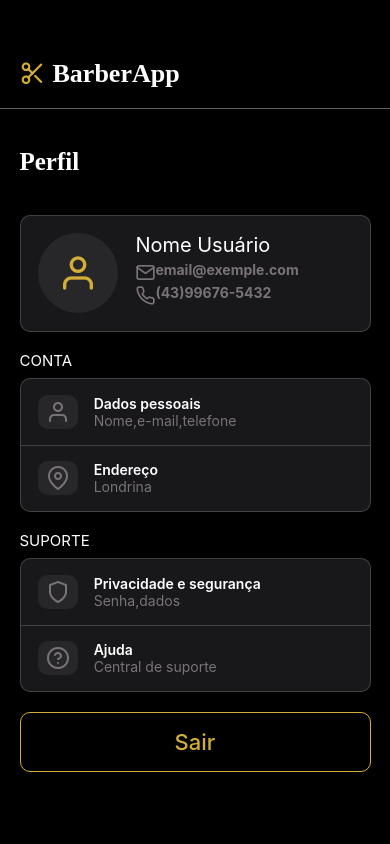
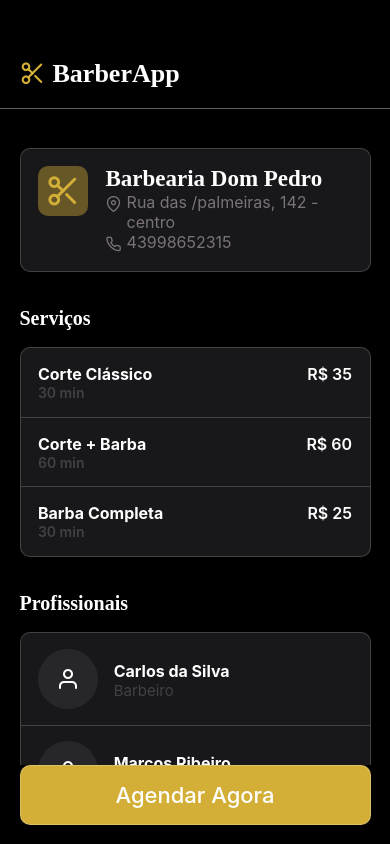
Before and after one commit to Claudemir786/BarberApp, a React Native app in the folder Frontend/: screen /Barbershop in a window 390 px wide. Built offline with nearby package versions, Linux system fonts and the light colour scheme.

Commit message:
primeira versão da pagina Barbershop, essa pagina ainda está estatica

```diff
--- a/Frontend/index.js
+++ b/Frontend/index.js
@@ -6,9 +6,10 @@ import Register from './src/pages/Register.js';
 import Login from './src/pages/Login.js';
 import Home from './src/pages/Home.js';
 import Appointments from './src/pages/Appointments.js';
-import Profile from './src/pages/Profile.js';
+import Barbershop from './src/pages/barbershop.js';
+
 
 // registerRootComponent calls AppRegistry.registerComponent('main', () => App);
 // It also ensures that whether you load the app in Expo Go or in a native build,
 // the environment is set up appropriately
-registerRootComponent(Profile);
+registerRootComponent(App);
--- a/Frontend/src/pages/Home.js
+++ b/Frontend/src/pages/Home.js
@@ -73,7 +73,9 @@ export default function Home({navigation}){
 
                 {/*cards de barbearias */}
                 <View style={styles.cardBarbershop}>
-                    <View style={{width:'90%', alignSelf:'center',marginTop:'5%',marginBottom:'5%'}}>
+                    <TouchableOpacity style={{width:'90%', alignSelf:'center',marginTop:'5%',marginBottom:'5%'}}
+                        onPress={()=> navigation.navigate("Barbershop")}
+                    >
                         {/*Nome da barbearia*/}
                         <Text style={[styles.titleCard,{marginBottom:'1%'}]}>
                             Barbearia Dom Pedro
@@ -85,7 +87,7 @@ export default function Home({navigation}){
                         </View>
                             <Text style={[styles.titleCard,{textAlign:'right'}]}>R$ 35</Text>
 
-                    </View>
+                    </TouchableOpacity>
                 </View>
 
                 <View style={styles.cardBarbershop}>
--- a/Frontend/src/pages/Profile.js
+++ b/Frontend/src/pages/Profile.js
@@ -99,7 +99,7 @@ export default function Profile({navigation}){
 
             </View>
 
-            <View style={{width:'90%', alignSelf:'center', marginTop:'5%'}}>
+            <View style={{width:'90%', alignSelf:'center', marginTop:'5%', marginBottom:'10%'}}>
                 <ButtonDefault title="Sair" color="#000" borderColor="#D4AF37" textColor="#D4AF37"/>
             </View>
 
--- /dev/null
+++ b/Frontend/src/pages/barbershop.js
@@ -0,0 +1,254 @@
+import {Text,View,StyleSheet,TouchableOpacity, ScrollView} from 'react-native'
+import HeaderLogo from '../components/Header'
+import Feather from '@expo/vector-icons/Feather';
+import ButtonDefault from '../components/Button';
+
+
+
+export default function Barbershop({navigation}){
+    return(
+        <View style={styles.container}>
+            <HeaderLogo/>
+            <ScrollView>
+                {/*informações da barbearia */}
+                <View style={styles.informationBarbershop}>
+
+                    {/*Icone */}
+                    <View style={styles.iconBarbershop}>
+                        <Feather name="scissors" size={35} color="#D4AF37" />
+                    </View>
+
+                    <View style={{flexDirection:'column', margin:'5%', marginLeft:0}}>
+
+
+                        <Text style={styles.titleBarbershop}>
+                            Barbearia Dom Pedro
+                        </Text>
+
+                        <View style={{flexDirection:'row'}}>
+                            <View style={{marginTop:'1.5%'}}>
+                                <Feather name="map-pin" size={16} color="#797377" />
+                            </View>
+                            <Text style={{color:'#797377',fontSize:16, marginLeft:'2%'}}>
+                            Rua das /palmeiras, 142 - centro
+                            </Text>
+                        </View>
+
+                        <View style={{flexDirection:'row'}}>
+                            <View style={{marginTop:'1.5%'}}>
+                                <Feather name="phone" size={16} color="#797377" />
+                            </View>
+                            <Text style={{color:'#797377',fontSize:16, marginLeft:'2%'}}>
+                            43998652315
+                            </Text>
+                        </View>
+
+
+
+                    </View>
+
+                </View>
+
+                <View style={{width:'90%', alignSelf:'center'}}>
+                    <Text style={styles.titleCard}>Serviços</Text>
+                </View>
+
+                {/*Card com os serviços */}
+                <View style={styles.card}>
+                    <View style={{alignSelf:'center', width:'90%'}}>
+                        <View style={styles.viewService}>
+                            <View>
+                                <Text style={styles.serviceName}>Corte Clássico</Text>
+                                <Text style={styles.timeService}>30 min</Text>
+                            </View>
+                            <View>
+                                <Text style={styles.priceService}>R$ 35</Text>
+                            </View>
+                        </View>
+                    </View>
+                     {/*View que é somente uma linha para separar os dois componentes */}
+                    <View style={{ borderBottomWidth:1,borderColor:"#ffffff2d",}}></View>
+
+                        <View style={{alignSelf:'center', width:'90%'}}>
+                            <View style={styles.viewService}>
+                                <View>
+                                    <Text style={styles.serviceName}>Corte + Barba</Text>
+                                    <Text style={styles.timeService}>60 min</Text>
+                                </View>
+
+                                <View>
+                                    <Text style={styles.priceService}>R$ 60</Text>
+                                </View>
+                            </View>
+
+
+                        </View>
+                          {/*View que é somente uma linha para separar os dois componentes */}
+                         <View style={{ borderBottomWidth:1,borderColor:"#ffffff2d",}}></View>
+
+                        <View style={{alignSelf:'center', width:'90%'}}>
+                            <View style={styles.viewService}>
+                                <View>
+                                    <Text style={styles.serviceName}>Barba Completa</Text>
+                                    <Text style={styles.timeService}>30 min</Text>
+                                </View>
+                                <View>
+                                    <Text style={styles.priceService}>R$ 25</Text>
+                                </View>
+                            </View>
+
+                        </View>
+
+
+
+                </View>
+
+                {/*barbeiros */}
+                <View style={{width:'90%', alignSelf:'center'}}>
+                    <Text style={styles.titleCard}>Profissionais</Text>
+                </View>
+
+                <View style={[styles.card, {marginBottom:'10%'}]}>
+
+                    <View style={{alignSelf:'center', width:'90%'}}>
+                        <View style={{flexDirection:'row'}}>
+                             {/*Icone */}
+                            <View style={styles.iconBarber}>
+                                <Feather name="user" size={24} color="#fff" />
+                            </View>
+                            <View style={styles.viewService}>
+                                 <View>
+                                     <Text style={[styles.serviceName, {marginTop:'10%'}]}>Carlos da Silva</Text>
+                                     <Text style={{color:"#ffffff2d", fontSize:15}}>Barbeiro</Text>
+                                </View>
+                            </View>
+                        </View>
+
+                    </View>
+
+                    {/*View que é somente uma linha para separar os dois componentes */}
+                    <View style={{ borderBottomWidth:1,borderColor:"#ffffff2d",}}></View>
+
+                    <View style={{alignSelf:'center', width:'90%'}}>
+                        <View style={{flexDirection:'row'}}>
+                             {/*Icone */}
+                            <View style={styles.iconBarber}>
+                                <Feather name="user" size={24} color="#fff" />
+                            </View>
+                            <View style={styles.viewService}>
+                                <View>
+                                     <Text style={[styles.serviceName, {marginTop:'10%'}]}>Marcos Ribeiro</Text>
+                                     <Text style={{color:"#ffffff2d", fontSize:15}}>Barbeiro</Text>
+                                </View>
+
+
+                            </View>
+                        </View>
+
+                    </View>
+                </View>
+
+
+
+            </ScrollView>
+            <View style={{width:'90%', alignSelf:'center', marginBottom:'5%'}}>
+                  <ButtonDefault title='Agendar Agora'/>
+            </View>
+
+
+        </View>
+    )
+}
+
+
+const styles = StyleSheet.create({
+    container:{
+        flex:1,
+        backgroundColor:'#000'
+    },
+    iconBarbershop:{
+        marginRight:'5%',
+        height:50,
+        width:50,
+        backgroundColor:'#d4af376c',
+        borderRadius:10,
+        alignItems:'center',
+        justifyContent:'center',
+        margin:'5%'
+    },
+    informationBarbershop:{
+        flexDirection:'row',
+        width:'90%',
+        alignSelf:'center',
+        marginTop:'10%',
+        backgroundColor:'#18181B',
+        borderRadius:10,
+        borderWidth:1,
+        borderColor:"#ffffff2d",
+
+
+    },
+    titleBarbershop:{
+        color:"#fff",
+        fontWeight:'600',
+        fontSize:23,
+        fontFamily:'san-serif',
+
+    },
+    titleCard:{
+        color:"#fff",
+        marginTop:"10%",
+        fontFamily:'san-serif',
+        fontSize:20,
+        fontWeight:'600',
+        marginBottom:'5%'
+
+    },
+    iconBarber:{
+        backgroundColor:'#27272A',
+        width:60,
+        height:60,
+        borderRadius:40,
+        alignItems:'center',
+        justifyContent:'center',
+        marginTop:'5%',
+        marginBottom:'5%',
+        marginRight:'5%'
+
+    },
+    viewService:{
+        flexDirection:'row',
+        justifyContent:'space-between',
+        marginTop:'5%',
+        marginBottom:'5%',
+
+
+    },
+    serviceName:{
+        color:"#fff",
+        fontSize:16,
+        fontWeight:'700',
+
+    },
+    timeService:{
+        color:'#ffffff2d',
+        fontWeight:'600'
+
+    },
+    priceService:{
+        color:'#fff',
+        fontWeight:'600',
+        fontSize:16
+
+    },
+    card:{
+        backgroundColor:'#18181B',
+        width:'90%',
+        alignSelf:'center',
+        borderRadius:10,
+        borderWidth:1,
+        borderColor:'#ffffff2d'
+    }
+
+
+})
--- a/Frontend/src/routes/stack.js
+++ b/Frontend/src/routes/stack.js
@@ -4,6 +4,7 @@ import index from "../pages/Index.js";
 import login from "../pages/Login.js";
 import Register from "../pages/Register";
 import  Tabs  from "./tabs.js";
+import Barbershop from "../pages/barbershop.js";
 
 const STACK = createNativeStackNavigator();
 
@@ -19,6 +20,7 @@ export default function Stack(){
             <STACK.Screen name="Login" component={login}/>
             <STACK.Screen name="Register" component={Register}/>
             <STACK.Screen name="Tab" component={Tabs}/>
+            <STACK.Screen name="Barbershop" component={Barbershop}/>
 
        </STACK.Navigator>
     )
```
